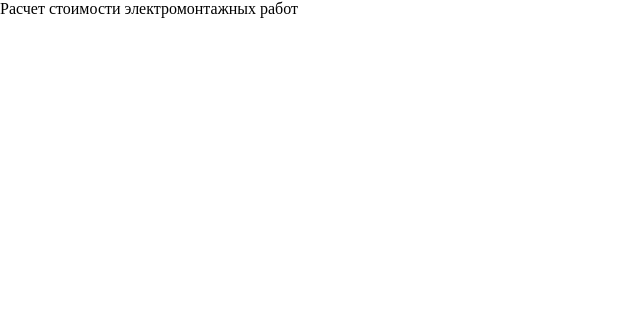
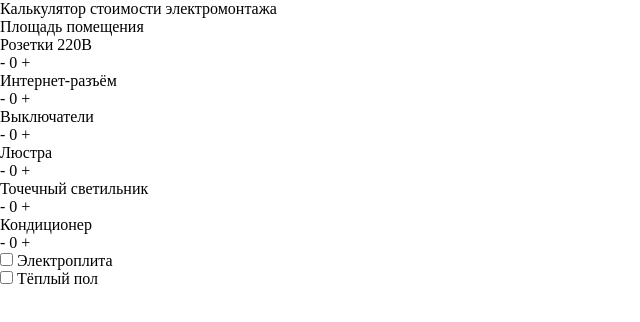
Before and after one commit to greenworker548/Electrical_Price, a plain HTML site: page index.html in a window 1280 px wide. Shown: the whole page, without its empty margins (0-640 px from the left). Drawn offline with Linux system fonts and the light colour scheme.

Commit message:
add and fix form section

```diff
--- a/index.html
+++ b/index.html
@@ -8,7 +8,84 @@
     <title>Document</title>
 </head>
 <body>
-    <h1>Расчет стоимости электромонтажных работ</h1>
+    <header>
+        <h1>Калькулятор стоимости электромонтажа</h1>
+    </header>
+    <main>
+        <section>
+            <form action="#">
+                <div>
+                    <label for="lab1">Площадь помещения</label>
+                    <input type="text" id="lab1">
+                </div>
+                <div>
+                    <p>Розетки 220В</p>
+                    <div>
+                        <button>-</button>
+                        <output>0</output>
+                        <button>+</button>
+                    </div>
+                </div>
+                <div>
+                    <p>Интернет-разъём</p>
+                    <div>
+                        <button>-</button>
+                        <output>0</output>
+                        <button>+</button>
+                    </div>
+                </div>
+                <div>
+                    <p>Выключатели</p>
+                    <div>
+                        <button>-</button>
+                        <output>0</output>
+                        <button>+</button>
+                    </div>
+                </div>
+                <div>
+                    <p>Люстра</p>
+                    <div>
+                        <button>-</button>
+                        <output>0</output>
+                        <button>+</button>
+                    </div>
+                </div>
+                <div>
+                    <p>Точечный светильник</p>
+                    <div>
+                        <button>-</button>
+                        <output>0</output>
+                        <button>+</button>
+                    </div>
+                </div>
+                <div>
+                    <p>Кондиционер</p>
+                    <div>
+                        <button>-</button>
+                        <output>0</output>
+                        <button>+</button>
+                    </div>
+                </div>
+                <div>
+                    <div>
+                        <input type="checkbox" name="" id="">
+                        <label for="">Электроплита</label>
+                    </div>
+                    <div>
+                        <input type="checkbox" name="" id="">
+                        <label for="">Тёплый пол</label>
+                    </div>
+                </div>
+            </form>
+        </section>
+        <section>
+
+        </section>
+        <section>
+
+        </section>
+    </main>
+
 
     <script src="./js/index.js"></script>
 </body>
```
